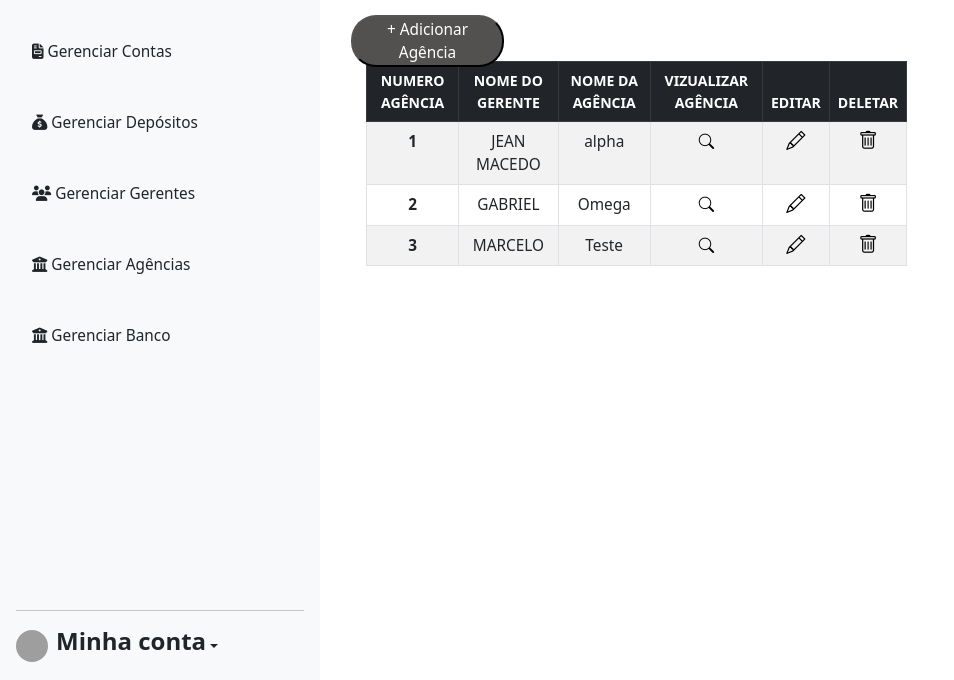
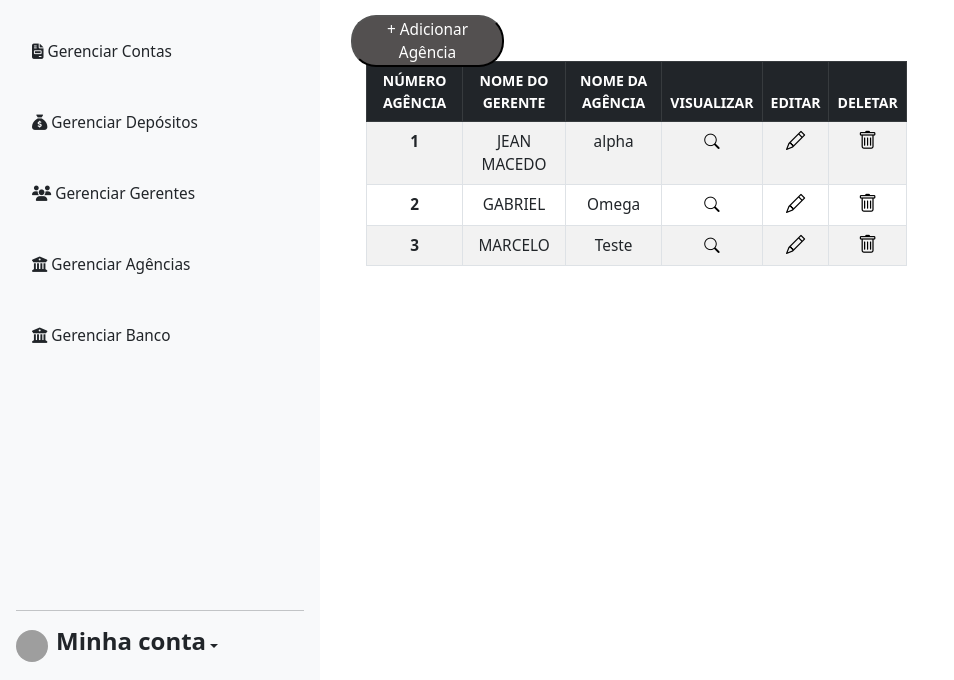
Before and after one commit to Octoplus-Group/OctoplusBank, a Flask app: page /deletar_agencia/1 in a window 1280 px wide. Shown: the part 124-804 px from the top of the page, without its empty margins (0-954 px from the left). Run offline with Flask 2, Linux system fonts and the light colour scheme; data comes from the database, SQL or seed files in the repository; some libraries are stand-ins or nearby versions; some web fonts are replaced; grey boxes are pictures that could not be loaded.

Commit message:
UPPER NOME DA AGENCIA E ERROS DE PORTUGUES

```diff
--- a/src/controllers/controller.py
+++ b/src/controllers/controller.py
@@ -962,6 +962,7 @@ class CadastrarAgenciaController(MethodView):
     def post(self):
         nomeGA = request.form['GA']
         nomeAG = request.form['NOME_AGENCIA']
+        nomeAG = nomeAG.upper()
         with mysql.cursor() as cur:
             cur.execute("INSERT INTO agencia(GERENTE,NOME_DA_AGENCIA) VALUES (%s,%s)",(nomeGA,nomeAG))
             cur.connection.commit()
@@ -976,6 +977,8 @@ class CadastrarAgenciaController(MethodView):
             cur.execute("UPDATE funcionarios SET AGENCIA=%s WHERE NOME=%s",(numeroAgencia[1],nomeGA))
             cur.connection.commit()
             mensagem2='Agencia Criada com Sucesso!'
+
+
         return render_template('public/gerenciar_agencias.html', agencias=agencias , gerenteAgencia=gerenteAgencia,cliente=cliente,mensagem2=mensagem2)
 
 class CadastroGerenteAgencia(MethodView):
@@ -1130,6 +1133,7 @@ class AlterarNomeAgenciaController(MethodView):
             gerenteAgencia = cur.fetchall()
             cur.execute("UPDATE funcionarios SET AGENCIA=%s WHERE NOME=%s",(id,novoGerenteAgencia))
             cur.connection.commit()
+            nomeAgencia = nomeAgencia.upper()
         return render_template('public/gerenciar_agencias.html', agencias=agencias, gerenteAgencia=gerenteAgencia, cliente=cliente)
 
 class DeletarAgenciaController(MethodView):
@@ -1165,7 +1169,7 @@ class DeletarAgenciaController(MethodView):
                 gerenteAgencia = cur.fetchall()
                 cur.execute("SELECT * FROM agencia")
                 agencias = cur.fetchall()
-                mensagem = "Existem clientes nessa agência, então não pôde ser excluída."
+                mensagem = "NÃO É POSSÍVEL EXCLUIR A AGÊNCIA!"
 
             return render_template('public/gerenciar_agencias.html', cliente=cliente , gerenteAgencia=gerenteAgencia, agencias=agencias,mensagem=mensagem )
 
--- a/src/templates/public/gerenciar_agencias.html
+++ b/src/templates/public/gerenciar_agencias.html
@@ -34,7 +34,7 @@ Octoplus Bank | Gerenciar Agências
                     <form action="/criar_agencia" method="POST">
                         <div class="row">
                             <div class="col-6">
-                                <label for="NOME_AGENCIA">Nome da agência:</label>
+                                <label for="NOME_AGENCIA">Nome da Agência:</label>
                                 <input type="text" required id='NOME_AGENCIA' name="NOME_AGENCIA"
                                 class="form-control" style="border: 1px solid #000;"><br>
                         </div>
@@ -46,7 +46,7 @@ Octoplus Bank | Gerenciar Agências
                                 <option type="text" name="GERENTEAGENCIA" id="GERENTEAGENCIA" value='{{ga[1]}}'>{{ga[1]}}
                                 </option>
                                 {% endfor%}
-                                <option type="text" name="GERENTEAGENCIA" id="GERENTEAGENCIA" value='Sem GA'>Sem GA
+                                <option type="text" name="GERENTEAGENCIA" id="GERENTEAGENCIA" value='Sem GA'> -
                                 </option>
                             </select>
                         </div>
@@ -65,10 +65,10 @@ Octoplus Bank | Gerenciar Agências
 <table class="table table-bordered table-striped" cellpadding="0" id="tableGG">
     <thead class="table-dark">
       <tr style="text-align: center; font-size: 1.1vw">
-        <th scope="col">NUMERO AGÊNCIA</th>
+        <th scope="col">NÚMERO AGÊNCIA</th>
         <th scope="col">NOME DO GERENTE</th>
         <th scope="col">NOME DA AGÊNCIA</th>
-        <th scope="col">VIZUALIZAR AGÊNCIA</th>
+        <th scope="col">VISUALIZAR</th>
         <th scope="col">EDITAR</th>
         <th scope="col">DELETAR</th>
       </tr>
--- a/src/templates/public/gerenciar_gerentes.html
+++ b/src/templates/public/gerenciar_gerentes.html
@@ -206,7 +206,7 @@ $(document).ready(function () {
 <table class="table table-bordered table-striped" cellpadding="0" id="tableGG" style="margin-left: 7em;">
     <thead class="table-dark">
         <tr style="text-align: center; font-size: 1.1vw">
-        <th scope="col">NUMERO MATRÍCULA</th>
+        <th scope="col">NÚMERO DE MATRÍCULA</th>
         <th scope="col">NOME DO GERENTE</th>
         <th scope="col">EDITAR</th>
         <th scope="col">EXCLUIR</th>
```
